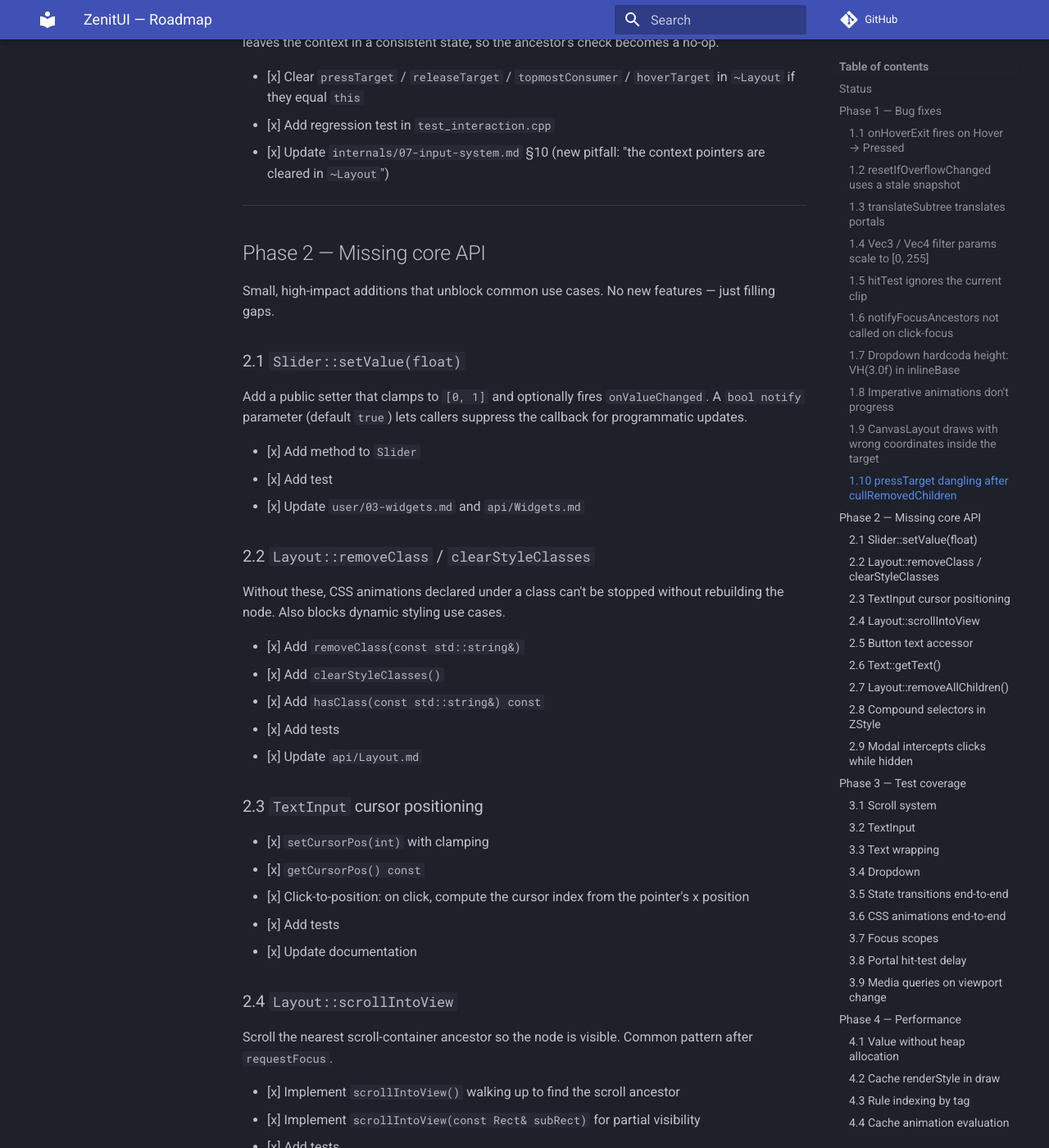
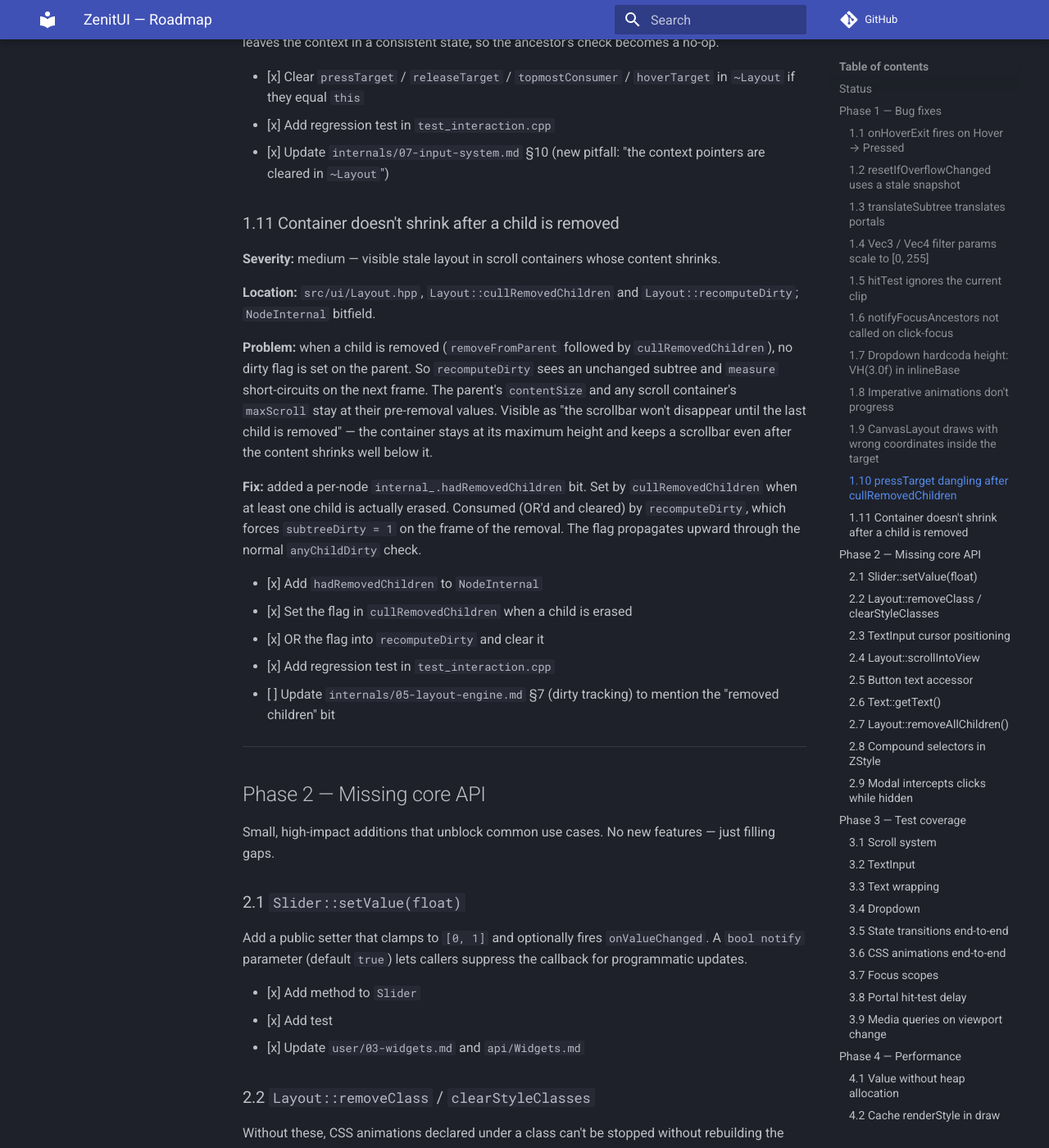
Before and after one commit to zLouis043/ZenitUI, an MkDocs documentation site: the page built from docs/ROADMAP.md, in a window 1280 px wide and 1400 px high, scrolled down 7242 px. Shown: the whole window at 82% size. Built offline with MkDocs 1.6.1 and Material for MkDocs 9.7.7, drawn with Linux system fonts in a browser that asks for light colours; comment, search, counter and statistics services are not loaded.

Commit message:
Fix, shrink containers after child removal ROADMAP.md 1.11

```diff
--- a/docs/ROADMAP.md
+++ b/docs/ROADMAP.md
@@ -352,6 +352,36 @@ consistent state, so the ancestor's check becomes a no-op.
 - [x] Clear `pressTarget` / `releaseTarget` / `topmostConsumer` / `hoverTarget` in `~Layout` if they equal `this`
 - [x] Add regression test in `test_interaction.cpp`
 - [x] Update `internals/07-input-system.md` §10 (new pitfall: "the context pointers are cleared in `~Layout`")
+
+### 1.11 Container doesn't shrink after a child is removed
+
+**Severity:** medium — visible stale layout in scroll containers whose
+content shrinks.
+
+**Location:** `src/ui/Layout.hpp`, `Layout::cullRemovedChildren` and
+`Layout::recomputeDirty`; `NodeInternal` bitfield.
+
+**Problem:** when a child is removed (`removeFromParent` followed by
+`cullRemovedChildren`), no dirty flag is set on the parent. So
+`recomputeDirty` sees an unchanged subtree and `measure` short-circuits
+on the next frame. The parent's `contentSize` and any scroll
+container's `maxScroll` stay at their pre-removal values. Visible as
+"the scrollbar won't disappear until the last child is removed" —
+the container stays at its maximum height and keeps a scrollbar even
+after the content shrinks well below it.
+
+**Fix:** added a per-node `internal_.hadRemovedChildren` bit. Set by
+`cullRemovedChildren` when at least one child is actually erased.
+Consumed (OR'd and cleared) by `recomputeDirty`, which forces
+`subtreeDirty = 1` on the frame of the removal. The flag propagates
+upward through the normal `anyChildDirty` check.
+
+- [x] Add `hadRemovedChildren` to `NodeInternal`
+- [x] Set the flag in `cullRemovedChildren` when a child is erased
+- [x] OR the flag into `recomputeDirty` and clear it
+- [x] Add regression test in `test_interaction.cpp`
+- [ ] Update `internals/05-layout-engine.md` §7 (dirty tracking) to
+      mention the "removed children" bit
 
 ---
 
@@ -1509,7 +1539,7 @@ applies, but UI use is fine.
 - [x] Update `docs/GLOSSARY.md` ("Bindable" entry)
 - [x] Update `docs/README.md` and root `README.md` (link the new docs)
 - [x] Update `docs/architecture/PROPOSALS.md` (mark Proposal 2 shipped)
-- [ ] Add `examples/12_bindable` — model → 3 widgets, `bindTo` lifetime safety demonstrated live (follow-up commit)
+- [x] Add `examples/12_bindable` — model → 3 widgets, `bindTo` lifetime safety demonstrated live (follow-up commit)
 
 ---
 
```
Also changed, not shown: 3 other files.
